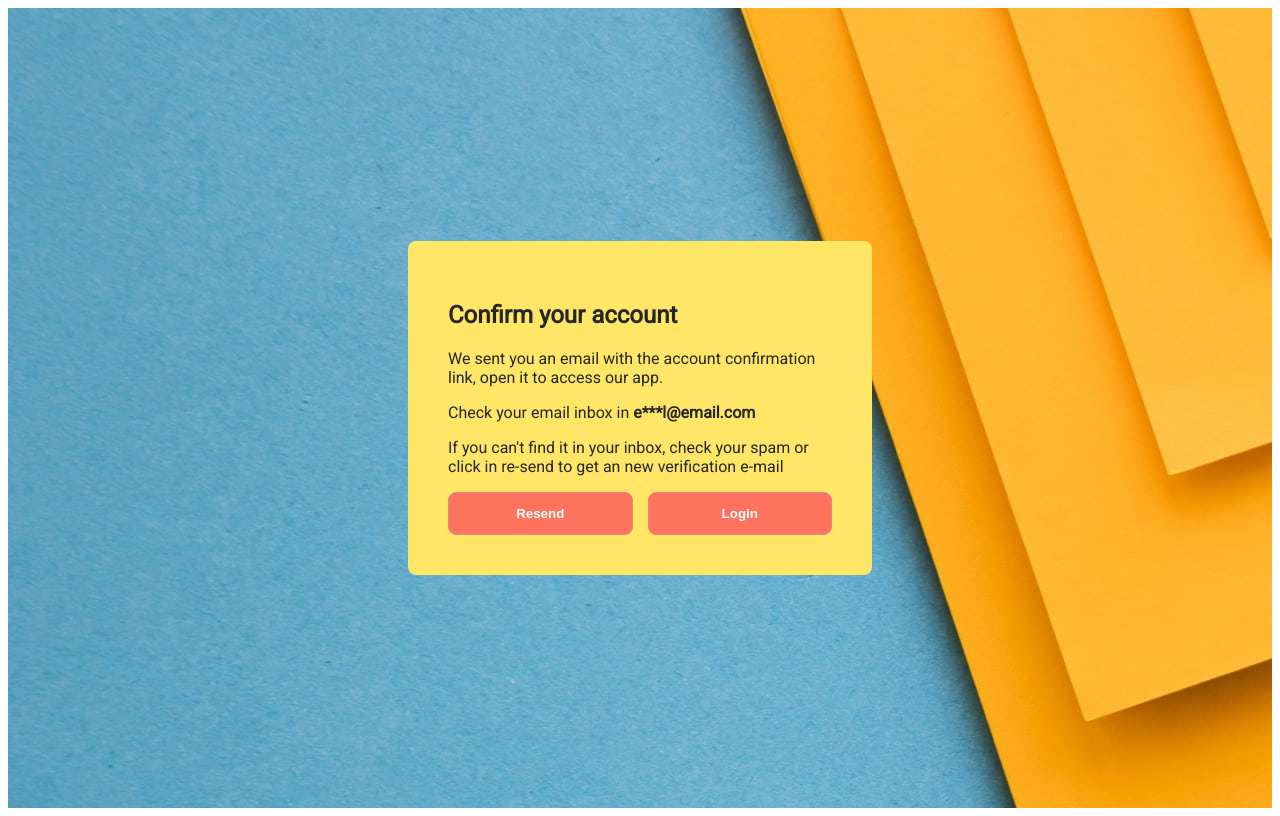
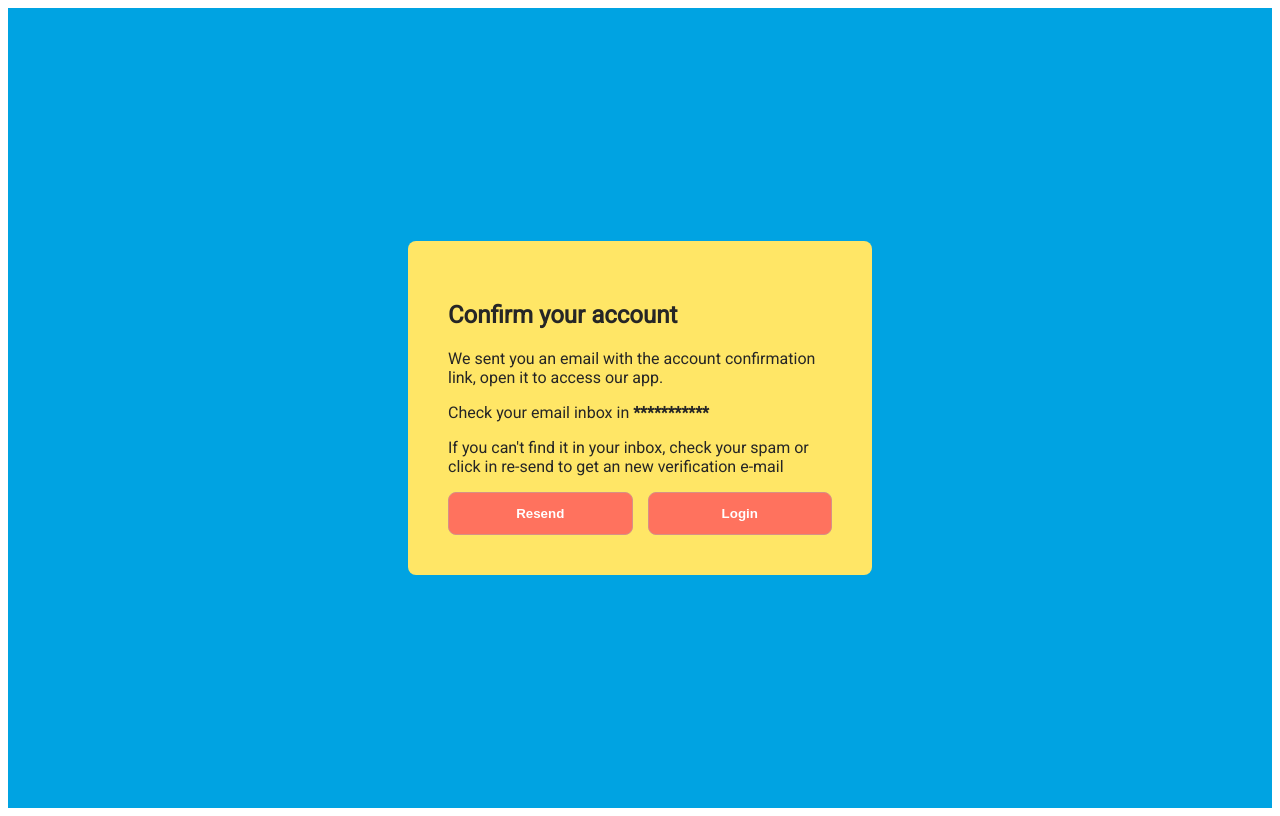
Before and after one commit to PabloAbreuDev/open_notes_frontend, a Next.js app: page /confirm_account in a window 1280 px wide. Built offline with nearby package versions, Linux system fonts and the light colour scheme.

Commit message:
feat: resend verify email

```diff
--- a/context/AuthContext.tsx
+++ b/context/AuthContext.tsx
@@ -36,6 +36,8 @@ export function AuthProvider({ children }: any) {
             if (token) {
                 const { data } = await api.get<User>(`/users/me`)
                 setUser(data)
+                console.log(data)
+
             }
         }
         getUserInfo()
--- a/pages/confirm_account/index.tsx
+++ b/pages/confirm_account/index.tsx
@@ -1,17 +1,46 @@
-import { useState } from "react";
+import { useContext, useState } from "react";
 import background from '../../public/background.jpg'
 import { useRouter } from "next/router";
 import { ConfirmAccountBackGround, ConfirmAccountPanel } from "./styled";
 import { protectEmail } from "../../utils/string";
+import { AuthContext } from "../../context/AuthContext";
+import { api } from "../../services/api";
+import { getLogger } from "nodemailer/lib/shared";
+import Swal from "sweetalert2";
 
 
 
 function ConfirmAccount() {
   const [loading, setLoading] = useState<boolean>(false);
+  const { user, signOut } = useContext(AuthContext)
   const router = useRouter()
 
+  function sendToLoginAgain() {
+    signOut()
+    router.push("/signin")
+  }
+
+  async function resendVerify() {
+    try {
+      await api.put("/users/resend")
+
+      Swal.fire({
+        icon: "success",
+        title: "Verify email was sent sucefully",
+        text: "Verify your inbox"
+      });
+
+    } catch (err) {
+      Swal.fire({
+        icon: "warning",
+        title: "Something went wrong",
+
+      });
+    }
+  }
+
   return (
-    <ConfirmAccountBackGround style={{ backgroundImage: `url(${background.src})` }}>
+    <ConfirmAccountBackGround>
       <ConfirmAccountPanel>
         <div className="right-side content-box">
           <h2>Confirm your account</h2>
@@ -20,15 +49,15 @@ function ConfirmAccount() {
           </p>
 
           <p>
-            Check your email inbox in <b>{protectEmail("email@email.com")}</b></p>
+            Check your email inbox in <b>{protectEmail(user?.email)}</b></p>
 
           <p>If you can't find it in your inbox, check your spam or click in re-send to get an new verification e-mail</p>
 
           <div className="action-buttons">
-            <button type="submit">
+            <button type="submit" onClick={() => resendVerify()}>
               {loading ? "Wait a second..." : "Resend"}
             </button>
-            <button type="submit">
+            <button type="submit" onClick={() => sendToLoginAgain()}>
               {loading ? "Wait a second..." : "Login"}
             </button>
           </div>
--- a/pages/confirm_account/styled.ts
+++ b/pages/confirm_account/styled.ts
@@ -7,6 +7,7 @@ export const ConfirmAccountBackGround = styled.div`
   display: flex;
   align-items: center;
   justify-content: center;
+  background-color: #00a3e2;
 `;
 
 export const ConfirmAccountPanel = styled.div`
--- a/pages/signin/index.tsx
+++ b/pages/signin/index.tsx
@@ -58,7 +58,7 @@ function SignIn() {
     });
 
     return (
-        <SignInBackGround style={{ backgroundImage: `url(${background.src})` }}>
+        <SignInBackGround>
             <SingInPanel>
                 <div className="right-side content-box">
                     <h2>Acess the app</h2>
--- a/pages/signin/styled.ts
+++ b/pages/signin/styled.ts
@@ -7,6 +7,7 @@ export const SignInBackGround = styled.div`
   display: flex;
   align-items: center;
   justify-content: center;
+  background-color: #00a3e2;
 `;
 
 export const SingInPanel = styled.div`
--- a/pages/signup/index.tsx
+++ b/pages/signup/index.tsx
@@ -61,7 +61,7 @@ function SignUp() {
     });
 
     return (
-        <SignUpBackGround style={{ backgroundImage: `url(${background.src})` }}>
+        <SignUpBackGround >
             <SingUpPanel>
 
                 <div className="right-side content-box">
--- a/pages/signup/styled.ts
+++ b/pages/signup/styled.ts
@@ -6,6 +6,7 @@ export const SignUpBackGround = styled.div`
   display: flex;
   align-items: center;
   justify-content: center;
+  background-color: #00a3e2;
 `;
 
 export const SingUpPanel = styled.div`
--- a/services/axios/index.ts
+++ b/services/axios/index.ts
@@ -1,4 +1,5 @@
 import axios, { AxiosError } from "axios";
+import jwtDecode from "jwt-decode";
 import { parseCookies, destroyCookie } from "nookies";
 
 export function getApiClient(ctx?: any) {
@@ -20,6 +21,8 @@ export function getApiClient(ctx?: any) {
         destroyCookie(ctx, "@opennotes:token");
         window.location.href = "/signin";
       }
+
+      return Promise.reject(error);
     }
   );
 
--- a/utils/string.ts
+++ b/utils/string.ts
@@ -10,7 +10,10 @@ export const listToError = (errorList: any[]) => {
   return texto;
 };
 
-export const protectEmail = (mail: string) => {
+export const protectEmail = (mail: string | undefined) => {
+  if (!mail) {
+    return "***********";
+  }
   var [name, domain] = mail.split("@");
   var blockedName = `${name[0]}${"*".repeat(name.length - 2)}${
     name[name.length - 1]
```
